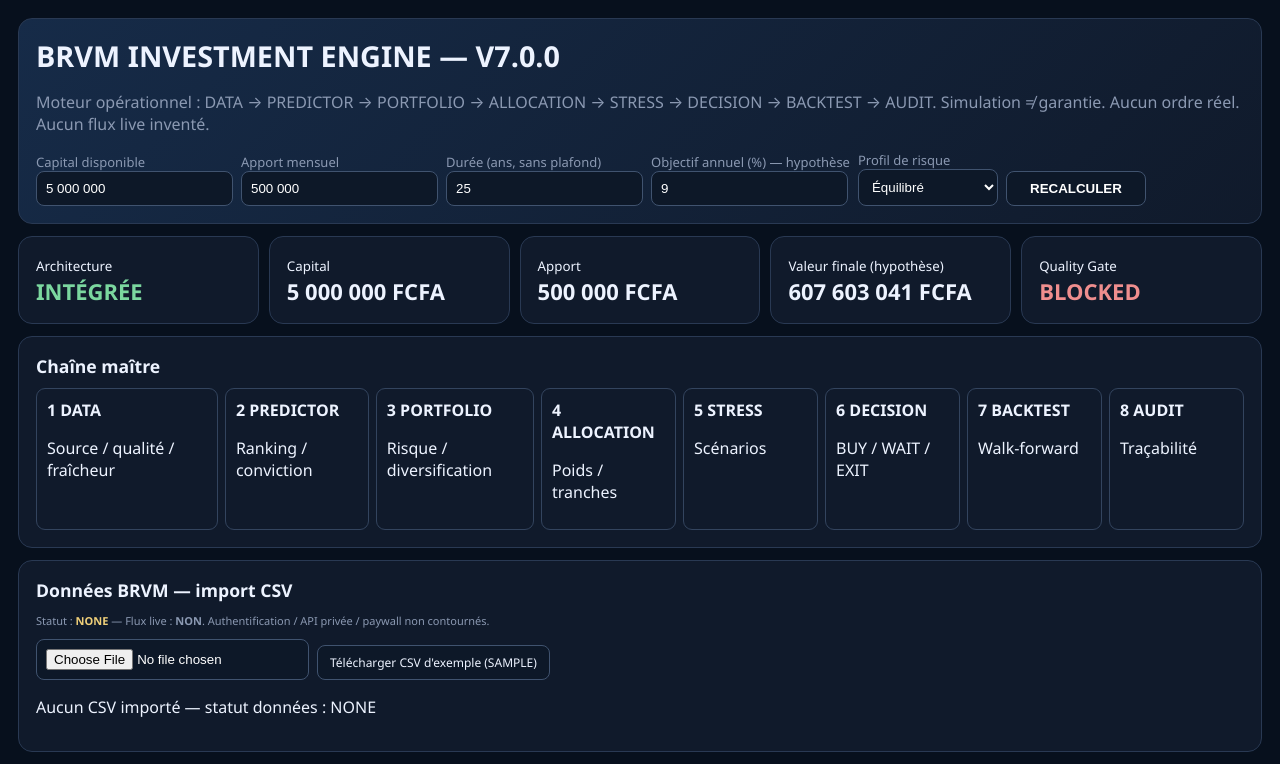
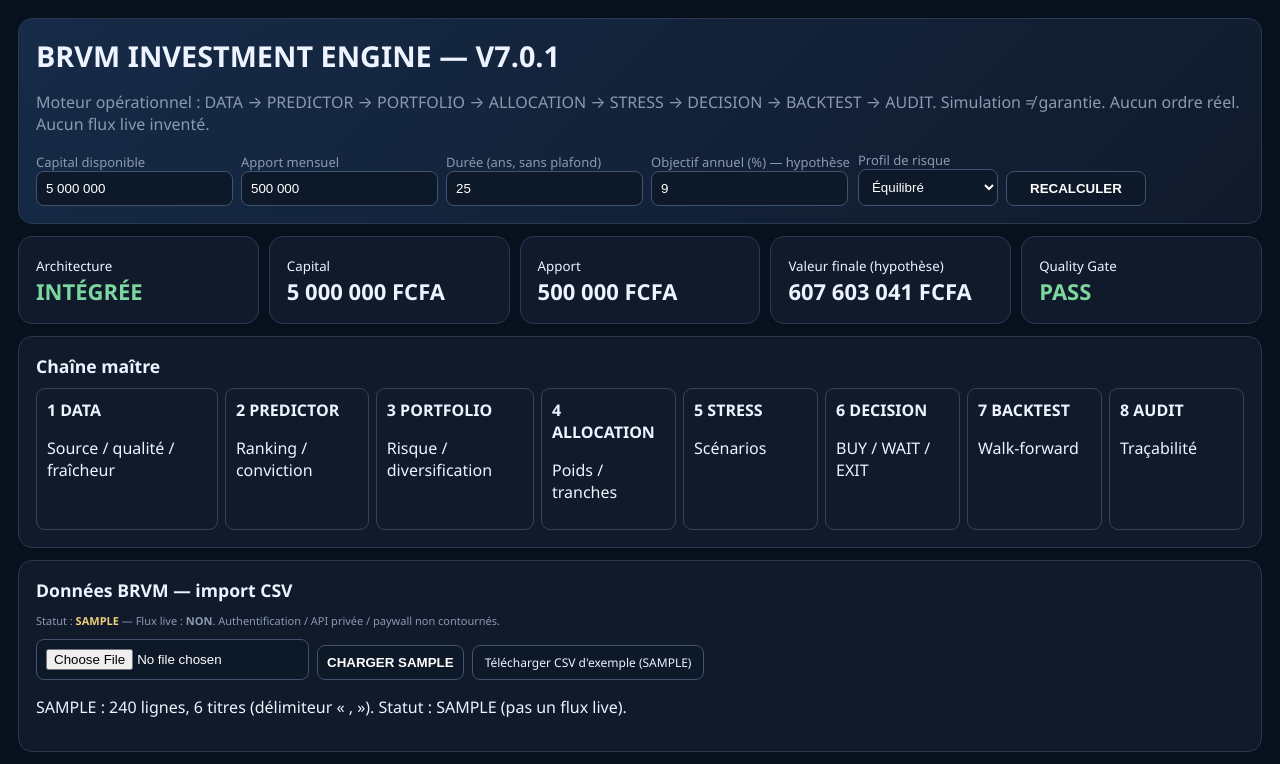
Before and after one commit to abmbengue/brvm-investment-engine, a React (Vite) app: page / in a window 1280 px wide. Shown: the top 764 px of the page. Built offline with nearby package versions, Linux system fonts and the light colour scheme.

Commit message:
feat: V7.0.1 auto-load SAMPLE CSV for finished simulator UX

```diff
--- a/package.json
+++ b/package.json
@@ -1,7 +1,7 @@
 {
   "name": "brvm-investment-engine",
   "private": true,
-  "version": "7.0.0",
+  "version": "7.0.1",
   "type": "module",
   "scripts": {
     "dev": "vite",
--- a/src/App.jsx
+++ b/src/App.jsx
@@ -1,4 +1,4 @@
-import { useMemo, useState, useCallback } from 'react';
+import { useMemo, useState, useCallback, useEffect } from 'react';
 import MoneyInput from './components/MoneyInput.jsx';
 import { parseCsv } from './lib/csv.js';
 import { formatMoneyLabel } from './lib/money.js';
@@ -6,7 +6,8 @@
 import { RISK_PROFILES } from './engine/profiles.js';
 import './App.css';
 
-const VERSION = '7.0.0';
+const VERSION = '7.0.1';
+const SAMPLE_CSV_URL = `${import.meta.env.BASE_URL}sample-brvm.csv`;
 
 function pct(x) {
   if (x === null || x === undefined || Number.isNaN(x)) return '—';
@@ -14,8 +15,8 @@
 }
 
 function gateClass(status) {
+  if (status === 'WARNING' || status === 'READY' || status === 'GATE') return 'yellow';
   if (status === 'PASS') return 'green';
-  if (status === 'WARNING' || status === 'READY' || status === 'GATE') return 'yellow';
   return 'red';
 }
 
@@ -26,8 +27,50 @@
   const [rate, setRate] = useState(9);
   const [profileId, setProfileId] = useState('equilibre');
   const [csvResult, setCsvResult] = useState(null);
-  const [csvMessage, setCsvMessage] = useState('Aucun CSV importé — statut données : NONE');
+  const [csvMessage, setCsvMessage] = useState('Chargement SAMPLE…');
+  const [dataSource, setDataSource] = useState('NONE');
   const [commitSignal, setCommitSignal] = useState(0);
+
+  const applyCsvText = useCallback((text, source) => {
+    const parsed = parseCsv(text);
+    setCsvResult(parsed);
+    if (parsed.ok) {
+      setDataSource(source);
+      const tag = source === 'SAMPLE' ? 'SAMPLE (pas un flux live)' : 'CSV utilisateur (pas un flux live)';
+      setCsvMessage(
+        `${source} : ${parsed.importedRows} lignes, ${parsed.symbols.length} titres (délimiteur « ${parsed.delimiter} »). Statut : ${tag}.`
+      );
+    } else {
+      setDataSource('NONE');
+      setCsvMessage(`Import échoué : ${parsed.errors.join(' ; ') || 'fichier invalide'}`);
+    }
+    return parsed;
+  }, []);
+
+  const loadSample = useCallback(async () => {
+    setCsvMessage('Chargement SAMPLE…');
+    const res = await fetch(SAMPLE_CSV_URL);
+    if (!res.ok) throw new Error(`HTTP ${res.status}`);
+    const text = await res.text();
+    return applyCsvText(text, 'SAMPLE');
+  }, [applyCsvText]);
+
+  useEffect(() => {
+    let cancelled = false;
+    (async () => {
+      try {
+        await loadSample();
+      } catch (e) {
+        if (!cancelled) {
+          setDataSource('NONE');
+          setCsvMessage(`SAMPLE indisponible — importez un CSV. (${e.message})`);
+        }
+      }
+    })();
+    return () => {
+      cancelled = true;
+    };
+  }, [loadSample]);
 
   const recalculate = useCallback(() => {
     setCommitSignal((s) => s + 1);
@@ -49,15 +92,7 @@
   async function onCsvFile(file) {
     if (!file) return;
     const text = await file.text();
-    const parsed = parseCsv(text);
-    setCsvResult(parsed);
-    if (parsed.ok) {
-      setCsvMessage(
-        `CSV importé : ${parsed.importedRows} lignes, ${parsed.symbols.length} titres (délimiteur « ${parsed.delimiter} »). Flux live : NON.`
-      );
-    } else {
-      setCsvMessage(`Import échoué : ${parsed.errors.join(' ; ') || 'fichier invalide'}`);
-    }
+    applyCsvText(text, 'CSV');
   }
 
   return (
@@ -181,7 +216,10 @@
       <section className="panel">
         <h2>Données BRVM — import CSV</h2>
         <p className="muted small">
-          Statut : <b className={result.dataStatus.live ? 'red' : 'yellow'}>{result.dataStatus.mode}</b>
+          Statut :{' '}
+          <b className={result.dataStatus.live ? 'red' : 'yellow'} id="data-source">
+            {dataSource === 'SAMPLE' ? 'SAMPLE' : result.dataStatus.mode}
+          </b>
           {' — '}
           Flux live : <b>NON</b>. Authentification / API privée / paywall non contournés.
         </p>
@@ -192,7 +230,14 @@
             accept=".csv,text/csv"
             onChange={(e) => onCsvFile(e.target.files?.[0])}
           />
-          <a className="badge" href="/sample-brvm.csv" download>
+          <button
+            type="button"
+            id="load-sample"
+            onClick={() => loadSample().catch((e) => setCsvMessage(`SAMPLE : ${e.message}`))}
+          >
+            CHARGER SAMPLE
+          </button>
+          <a className="badge" href={SAMPLE_CSV_URL} download>
             Télécharger CSV d&apos;exemple (SAMPLE)
           </a>
         </div>
```
Also changed, not shown: 2 other files (tests, documents, lock files or other folders).
